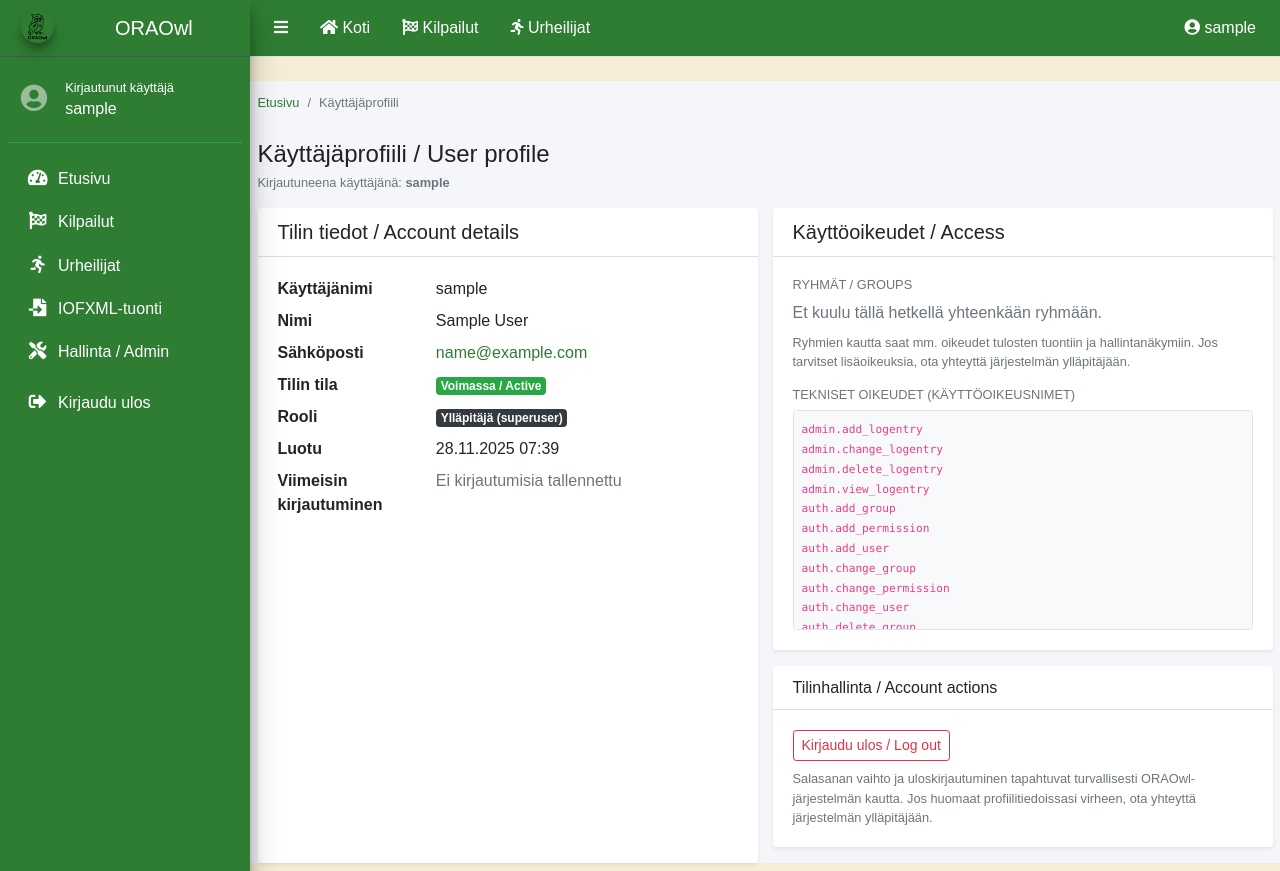
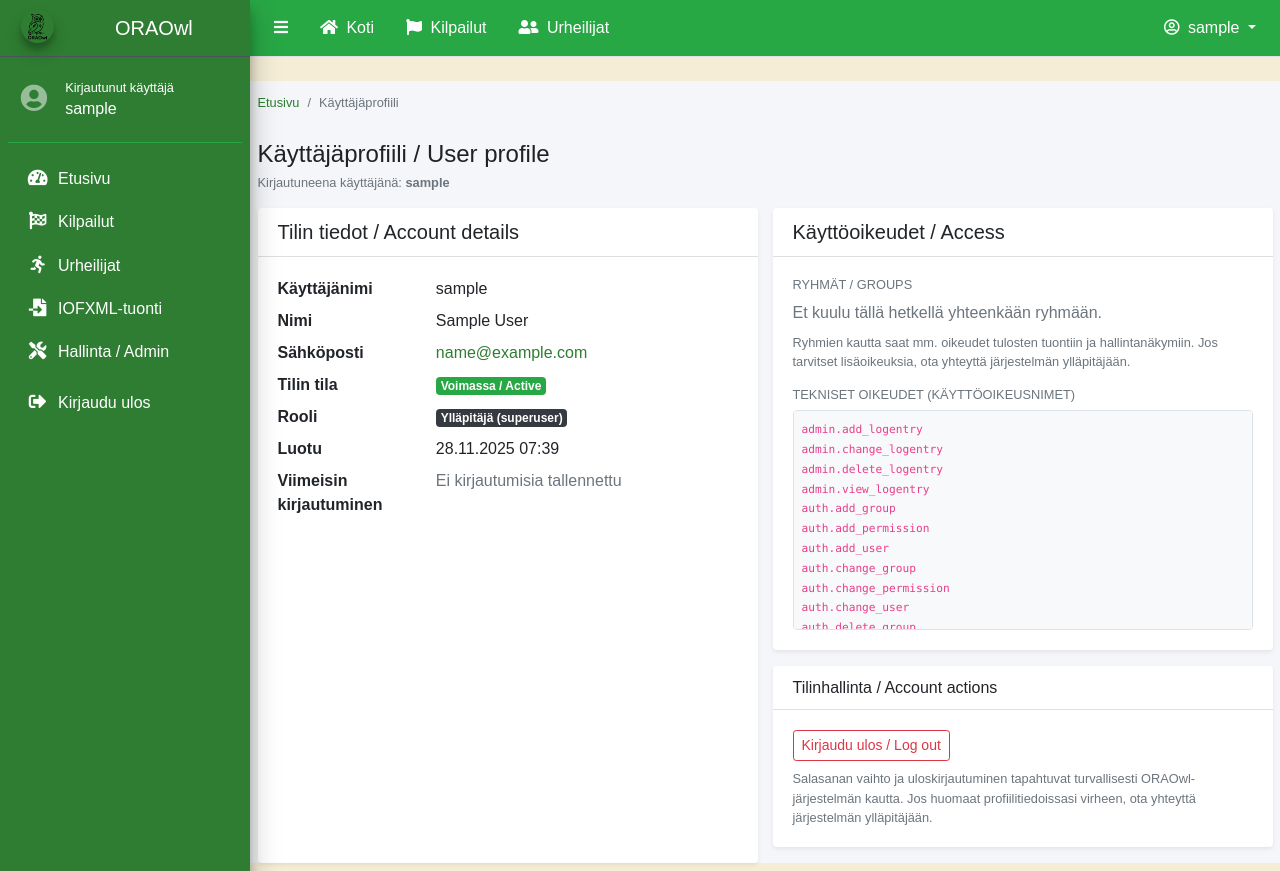
Before and after one commit to jounikivi/oraowl, a Django app: page /profiili/ in a window 1280 px wide. Shown: the top 871 px of the page. Run offline with Django 5.2, Linux system fonts and the light colour scheme; the visitor is signed in with stand-in values (Sample User, id 1); style sheets or scripts are compiled from the project's sources; some libraries are stand-ins or nearby versions.

Commit message:
Update navbar.html

```diff
--- a/oraw_app/templates/oraw_app/partials/navbar.html
+++ b/oraw_app/templates/oraw_app/partials/navbar.html
@@ -1,77 +1,85 @@
 {% load static %}
 
-<nav class="main-header navbar navbar-expand navbar-white navbar-light" style="background-color: #2E7D32;">
+<nav class="main-header navbar navbar-expand navbar-light bg-success">
 
-  <!-- ========================================================= -->
-  <!-- Left side of navbar -->
-  <!-- ========================================================= -->
+  <!-- Left navbar: toggle button -->
   <ul class="navbar-nav">
-
-    <!-- Hamburger / sidebar toggle button -->
     <li class="nav-item">
-      <a class="nav-link" data-widget="pushmenu" href="#" role="button">
-        <i class="fas fa-bars text-white"></i>
+      <a class="nav-link text-white" data-widget="pushmenu" href="#">
+        <i class="fas fa-bars"></i>
       </a>
     </li>
 
-    <!-- Home -->
+    <!-- Kotilinkki -->
     <li class="nav-item d-none d-sm-inline-block">
       <a href="{% url 'oraw_app:home' %}" class="nav-link text-white">
-        <i class="fas fa-home"></i> Koti
+        <i class="fas fa-home mr-1"></i> Koti
       </a>
     </li>
 
-    <!-- Competitions -->
+    <!-- Kilpailut -->
     <li class="nav-item d-none d-sm-inline-block">
       <a href="{% url 'oraw_app:competition_list' %}" class="nav-link text-white">
-        <i class="fas fa-flag-checkered"></i> Kilpailut
+        <i class="fas fa-flag mr-1"></i> Kilpailut
       </a>
     </li>
 
-    <!-- Athletes -->
+    <!-- Urheilijat -->
     <li class="nav-item d-none d-sm-inline-block">
       <a href="{% url 'oraw_app:athletes_index' %}" class="nav-link text-white">
-        <i class="fas fa-running"></i> Urheilijat
+        <i class="fas fa-user-friends mr-1"></i> Urheilijat
       </a>
     </li>
 
   </ul>
 
-  <!-- ========================================================= -->
-  <!-- Right side (login / logout / profile) -->
-  <!-- ========================================================= -->
+
+  <!-- RIGHT NAVBAR -->
   <ul class="navbar-nav ml-auto">
 
     {% if request.user.is_authenticated %}
+
+    <!-- User dropdown -->
     <li class="nav-item dropdown">
-        <a class="nav-link text-white" data-toggle="dropdown" href="#">
-          <i class="fas fa-user-circle"></i> {{ request.user.username }}
+      <a class="nav-link text-white dropdown-toggle" href="#" id="userDropdown" data-toggle="dropdown">
+        <i class="far fa-user-circle mr-1"></i>
+        {{ request.user.username }}
       </a>
-        <div class="dropdown-menu dropdown-menu-right">
-          <a href="#" class="dropdown-item disabled">
-            <i class="fas fa-user mr-2"></i> Profiili (tulossa)
+
+      <div class="dropdown-menu dropdown-menu-right shadow-sm" aria-labelledby="userDropdown">
+
+        <!-- Profiili -->
+        <a class="dropdown-item" href="{% url 'oraw_app:user_profile' %}">
+          <i class="fas fa-id-card mr-2"></i> Profiili
         </a>
+
+        <!-- Vaihda salasana -->
+        {% url 'password_change' as password_change_url %}
+        {% if password_change_url %}
+        <a class="dropdown-item" href="{{ password_change_url }}">
+          <i class="fas fa-key mr-2"></i> Vaihda salasana
+        </a>
+        {% endif %}
+
         <div class="dropdown-divider"></div>
 
-          <!-- logout -->
-          <form method="post" action="{% url 'oraw_app:logout' %}" class="dropdown-item p-0 m-0">
-            {% csrf_token %}
-            <button type="submit" class="btn btn-link dropdown-item w-100 text-left">
+        <!-- Logout -->
+        <a class="dropdown-item text-danger" href="{% url 'logout' %}">
           <i class="fas fa-sign-out-alt mr-2"></i> Kirjaudu ulos
-            </button>
-          </form>
+        </a>
+
       </div>
     </li>
 
     {% else %}
-
+    <!-- If user is not logged in -->
     <li class="nav-item">
-        <a href="{% url 'oraw_app:login' %}" class="nav-link text-white">
-          <i class="fas fa-sign-in-alt"></i> Kirjaudu sisään
+      <a href="{% url 'login' %}" class="nav-link text-white">
+        <i class="fas fa-sign-in-alt mr-1"></i> Kirjaudu sisään
       </a>
     </li>
-
     {% endif %}
 
   </ul>
+
 </nav>
```
Lines whose indentation alone changed are shown as unchanged.
